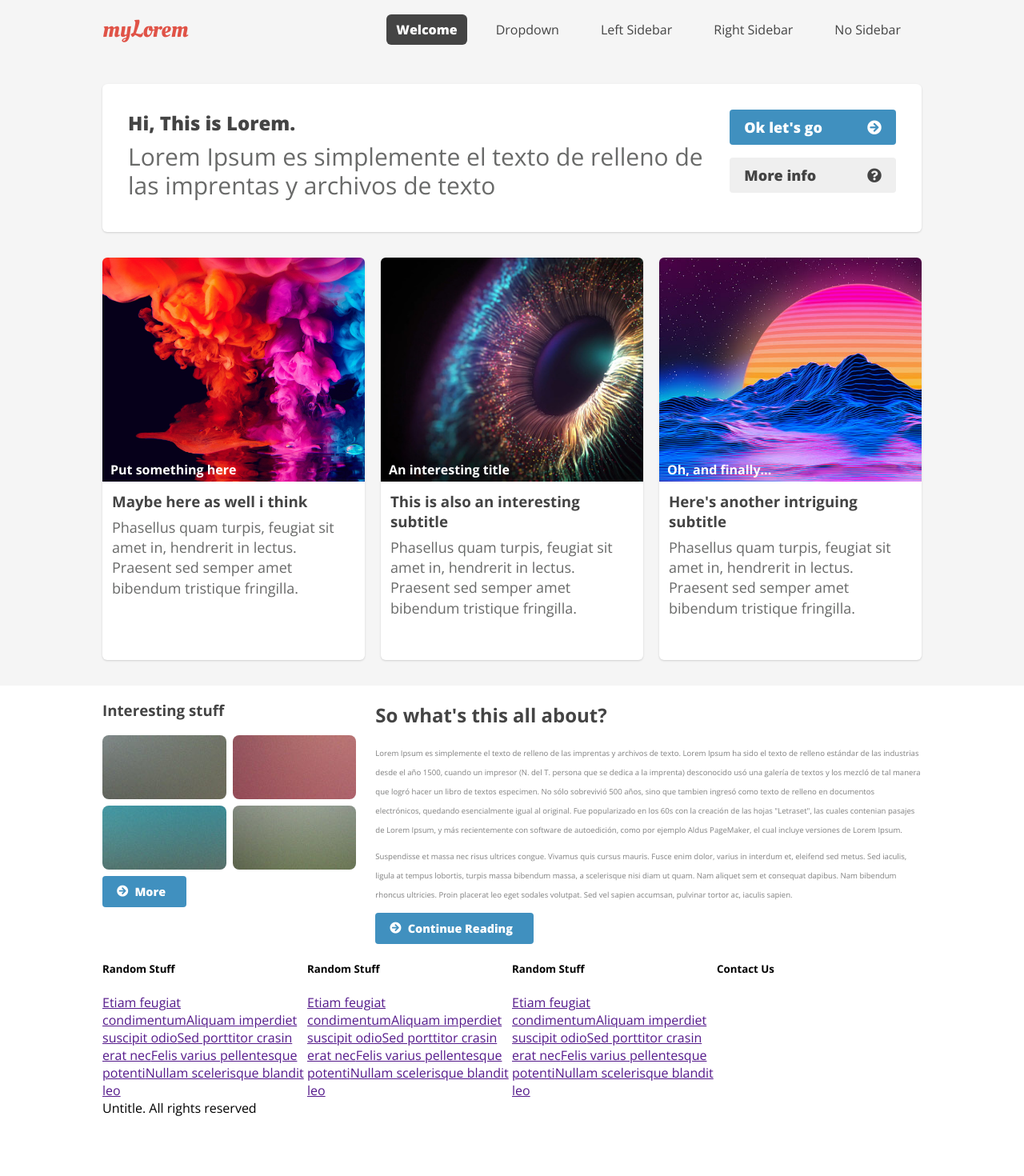
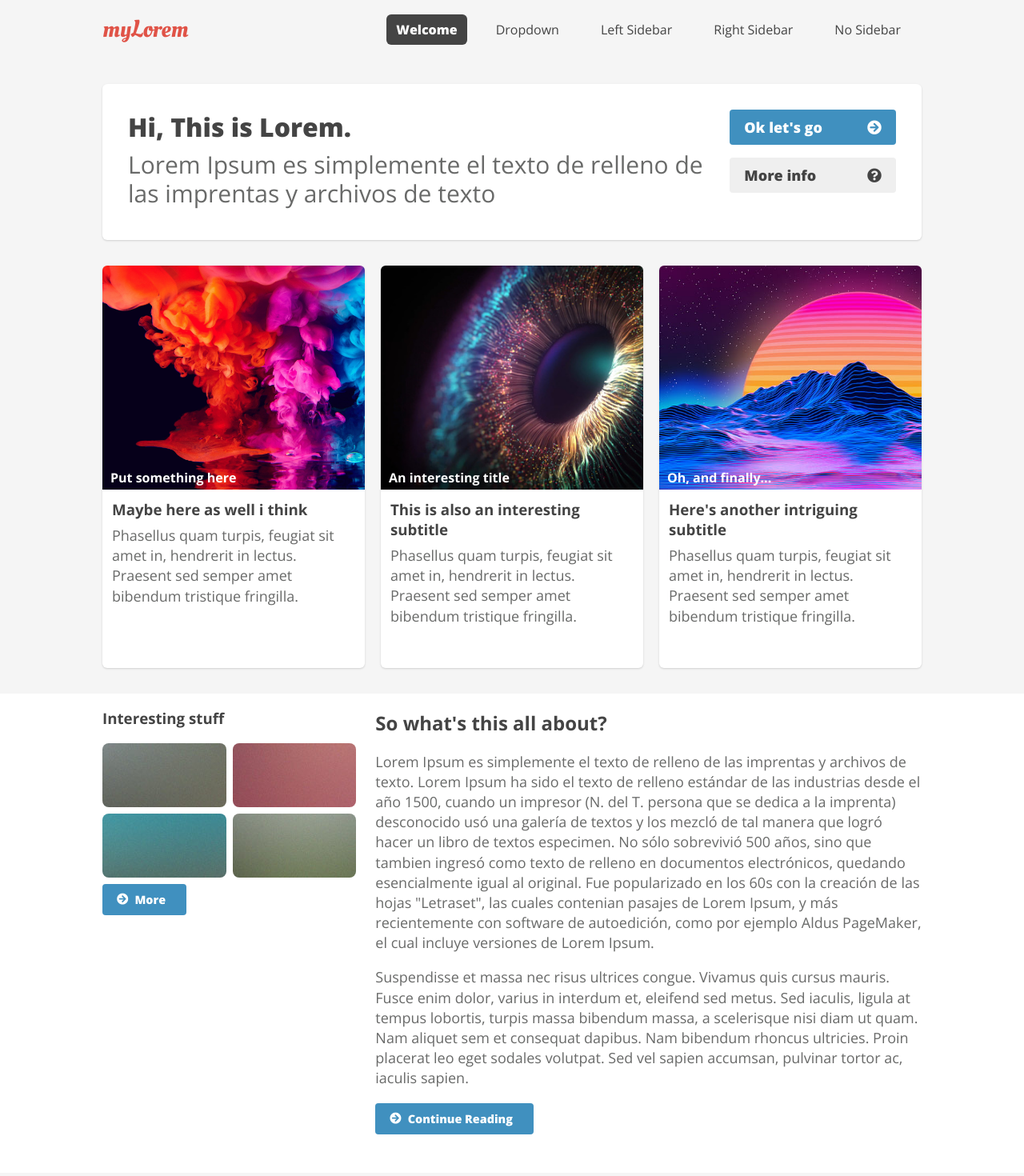
Before and after one commit to HenKyubi/Books-Books, a React (Create React App) app: page / in a window 1280 px wide. Shown: the top 1470 px of the page at 80% size. Before the commit the page ends 1396 px from the top, so only its background shows below. Built offline with nearby package versions, Linux system fonts and the light colour scheme.

Commit message:
before aplicate responsive

```diff
--- a/src/App.css
+++ b/src/App.css
@@ -63,7 +63,7 @@
 
 .card-white p {
   font-size: 30px;
-  font-weight: 100;
+  font-weight: 400;
   line-height: 1.2;
   color: #696a69;
   margin-top: 8px;
@@ -139,6 +139,7 @@
   display: grid;
   grid-template-columns: 1fr 2fr;
   grid-template-rows: 1fr;
+  padding-bottom: 48px;
 }
 
 #stuff {
@@ -154,6 +155,14 @@
 .stuff-box {
   padding-right: 8px;
   padding-bottom: 8px;
+}
+
+.stuff-box:hover {
+  -webkit-transform: translate3D(0, -1px, 0) scale(1.05);
+  transform: translate3D(0, -1px, 0) scale(1.05);
+  -webkit-transition: all 0.4s ease;
+  transition: all 0.4s ease;
+  cursor: pointer;
 }
 
 #footer {
@@ -212,9 +221,10 @@
 }
 
 .text-grey {
-  color: gray;
-  font-size: 0.6rem;
-  line-height: 1.5rem;
+  color: #696a69;
+  font-size: 18px;
+  line-height: 1.4;
+  font-weight: 400;
 }
 
 .container {
@@ -241,16 +251,19 @@
 }
 
 h1 {
+  font-size: 32px;
   font-weight: 900;
   color: #444444;
 }
-h2 {
+h2,
+h3,
+h4 {
   color: #444444;
   font-weight: bold;
 }
-h3 {
-  color: #444444;
-  font-weight: bold;
+
+h4 {
+  font-size: 18px;
 }
 
 #about button {
@@ -318,3 +331,45 @@
 .btn-ligth div {
   padding: 0 8px;
 }
+
+footer {
+  background-color: #f5f5f5;
+}
+
+footer a,
+p {
+  color: #696a69;
+  font-size: 12px;
+  line-height: 2rem;
+  font-weight: 400;
+}
+
+footer p {
+  margin: 0;
+}
+
+footer .fab,
+footer .far {
+  height: 40px;
+  font-size: 30px;
+  margin-right: 8px;
+  color: #696a69;
+}
+
+#footer ul {
+  list-style: none;
+  padding: 0;
+}
+
+.copyright {
+  width: 100%;
+  justify-content: center;
+  display: flex;
+  color: gray;
+  font-size: 12px;
+}
+
+@media (max-width: 576px) {
+  .card-white {
+  }
+}
```
